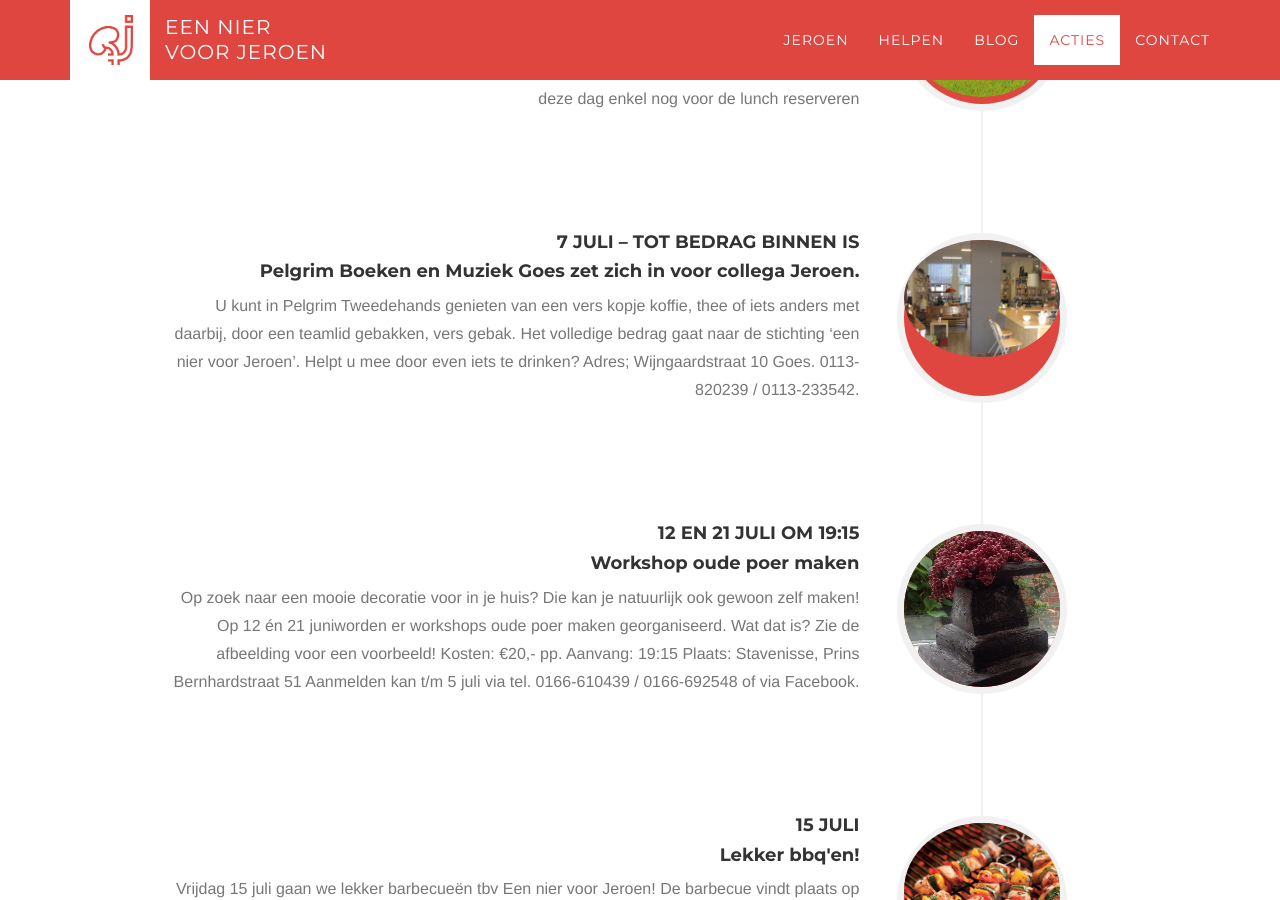
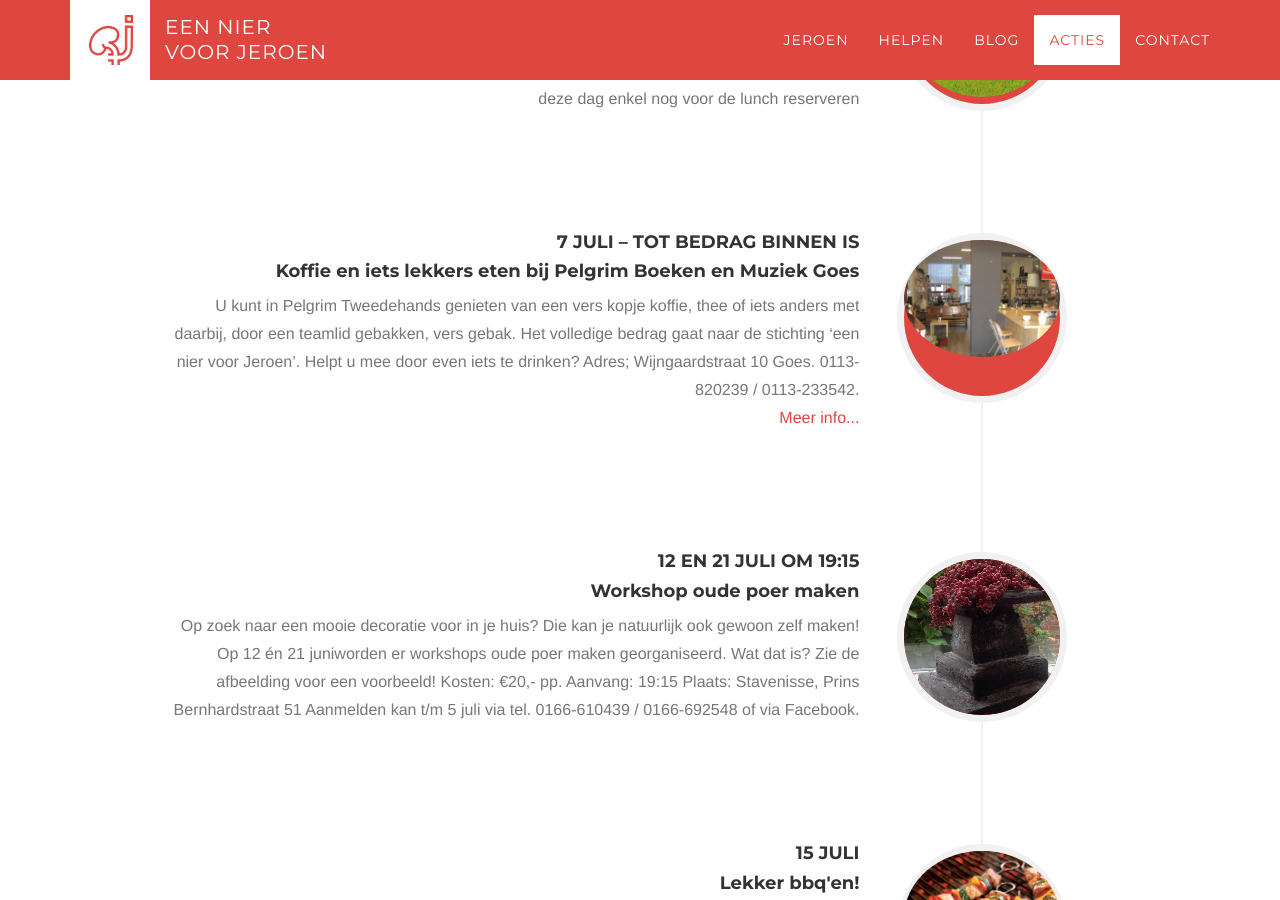
Before and after one commit to Een-nier-voor-Jeroen/Niervoorjeroen.nl-website, a Jekyll site: the page built from acties.html, in a window 1280 px wide and 900 px high, scrolled down 1821 px. Built offline with Jekyll 4.4.1, drawn with Linux system fonts in a browser that asks for light colours; nearby versions of some CDN libraries; some web fonts are replaced.

Commit message:
Link naar Facebook event

```diff
--- a/acties.html
+++ b/acties.html
@@ -93,11 +93,14 @@
                             <div class="timeline-panel">
                                 <div class="timeline-heading">
                                     <h4>7 juli – tot bedrag binnen is</h4>
-                                    <h4 class="subheading">Pelgrim Boeken en Muziek Goes zet zich in voor collega Jeroen.</h4>
+                                    <h4 class="subheading">Koffie en iets lekkers eten bij Pelgrim Boeken en Muziek Goes</h4>
                                 </div>
                                 <div class="timeline-body">
                                     <p class="text-muted">U kunt in Pelgrim Tweedehands genieten van een vers kopje koffie, thee of iets anders met daarbij, door een teamlid gebakken, vers gebak. Het volledige bedrag gaat naar de stichting ‘een nier voor Jeroen’.
                                     Helpt u mee door even iets te drinken? Adres; Wijngaardstraat 10 Goes. 0113-820239 / 0113-233542.</p>
+                                    <p>
+                                        <a href="https://www.facebook.com/events/1052881348124202/">Meer info...</a>
+                                    </p>
                                 </div>
                             </div>
                         </li>
```
